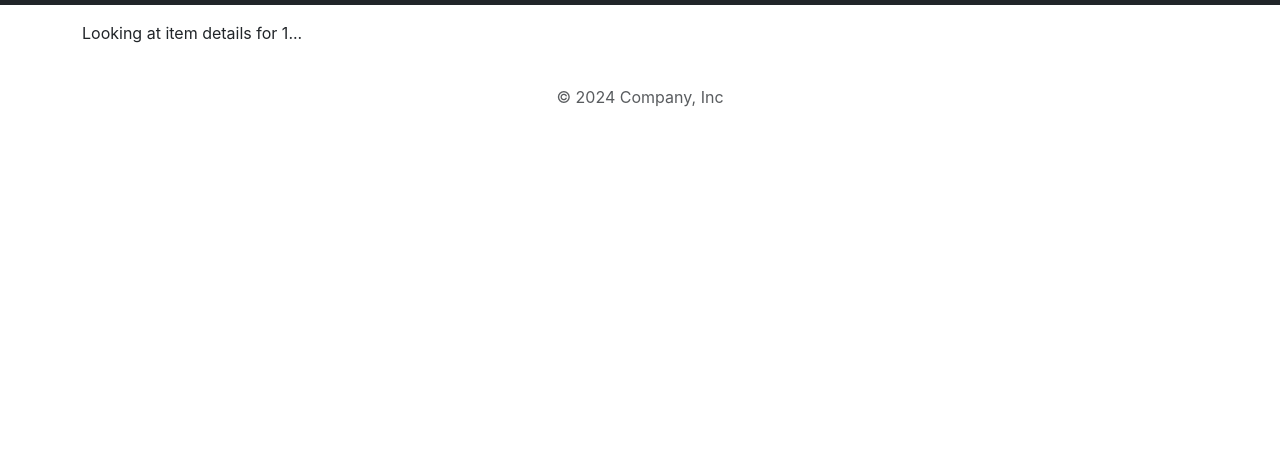
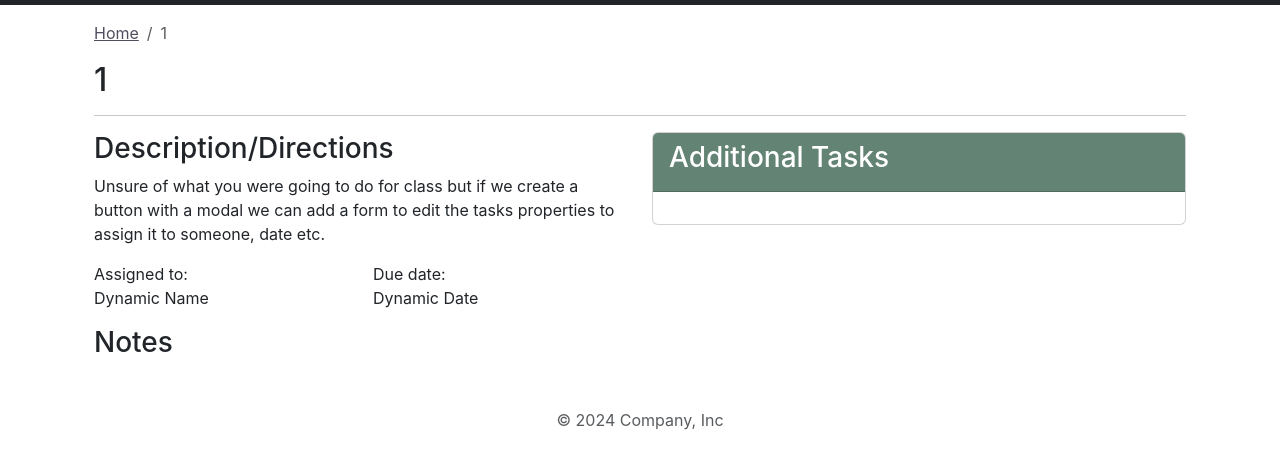
Before and after one commit to alexa-cox/task-app-10-02, a React app: page /todo/1 in a window 1280 px wide. Shown: the part 71-540 px from the top of the page. Built offline with nearby package versions, Linux system fonts and the light colour scheme.

Commit message:
feat: Update todo item feature so details have structure

```diff
--- a/src/features/todoList/TodoItem.js
+++ b/src/features/todoList/TodoItem.js
@@ -1,13 +1,88 @@
 import React from 'react';
 import { useParams } from 'react-router-dom';
+import { Col, Row, Container, Card, CardBody, CardHeader } from 'reactstrap';
+import SubHeader from '../../components/SubHeader';
+import { allCompletedItems } from './todoSplice';
 
 function TodoItem() {
   const params = useParams(); // returns an object of all the params
   console.log(params);
+  const completedItems = allCompletedItems();
+  const isCompleted = completedItems.includes(params.itemName); //creating a bolean from the includes method by checking if our named item is in the completedItems array
 
   return (
-    <p>Looking at item details for {params.itemName}...</p>
-  )
+    <Container>
+      <SubHeader current={params.itemName} />
+
+      <Row className='row-content'>
+        <Col sm='6'>
+          {isCompleted && (
+            <img
+              src='/completedImg.png'
+              alt='Completed'
+              style={{ width: '250px' }}
+            />
+          )}
+          <h3>Description/Directions</h3>
+          <p>
+            Unsure of what you were going to do for class but if we create a
+            button with a modal we can add a form to edit the tasks properties
+            to assign it to someone, date etc.
+          </p>
+          <Row className='row-content'>
+            {isCompleted ? (
+              <>
+                <Col>
+                  <p>
+                    Completed by:
+                    <br />
+                    Dynamic Name
+                  </p>
+                </Col>
+                <Col>
+                  <p>
+                    Completed on:
+                    <br />
+                    Dynamic Date
+                  </p>
+                </Col>
+              </>
+            ) : (
+              <>
+                <Col>
+                  <p>
+                    Assigned to:
+                    <br />
+                    Dynamic Name
+                  </p>
+                </Col>
+                <Col>
+                  <p>
+                    Due date:
+                    <br />
+                    Dynamic Date
+                  </p>
+                </Col>
+              </>
+            )}
+          </Row>
+        </Col>
+        <Col sm='6'>
+          <Card>
+            <CardHeader className='bg-custom-primary text-white'>
+              <h3>Additional Tasks</h3>
+            </CardHeader>
+            <CardBody></CardBody>
+          </Card>
+        </Col>
+      </Row>
+      <Row className='row-content'>
+        <Col xs='12'>
+          <h3>Notes</h3>
+        </Col>
+      </Row>
+    </Container>
+  );
 }
 
 export default TodoItem;
--- a/src/index.css
+++ b/src/index.css
@@ -53,3 +53,7 @@ li a {
     0 0 8px rgba(165, 59, 96, 0.6);
   outline: 0 none;
 }
+
+.bg-custom-primary {
+  background-color: #638475;
+}
```
Also changed, not shown: public/completedImg.png (added).
